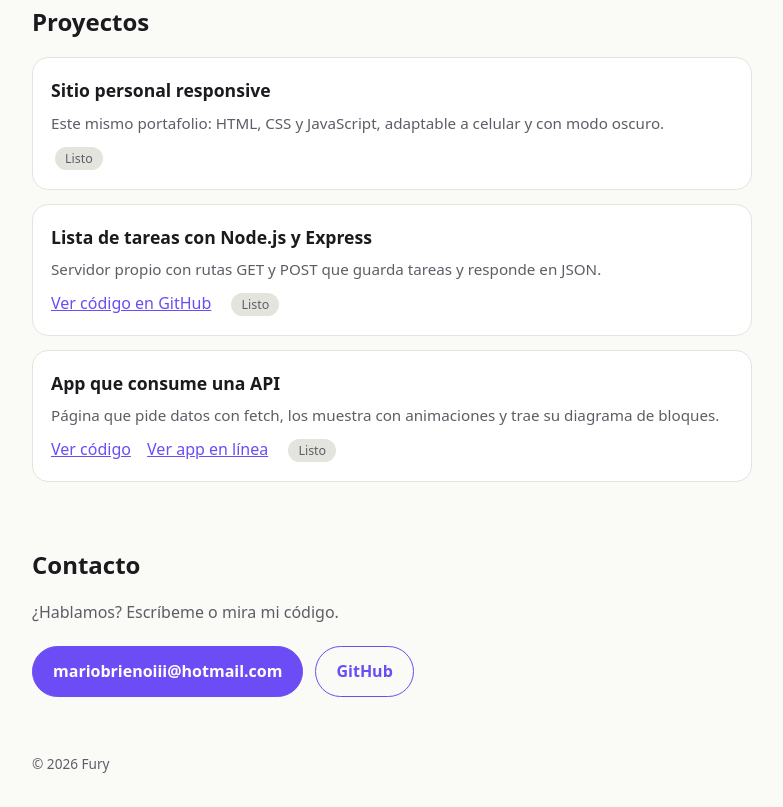
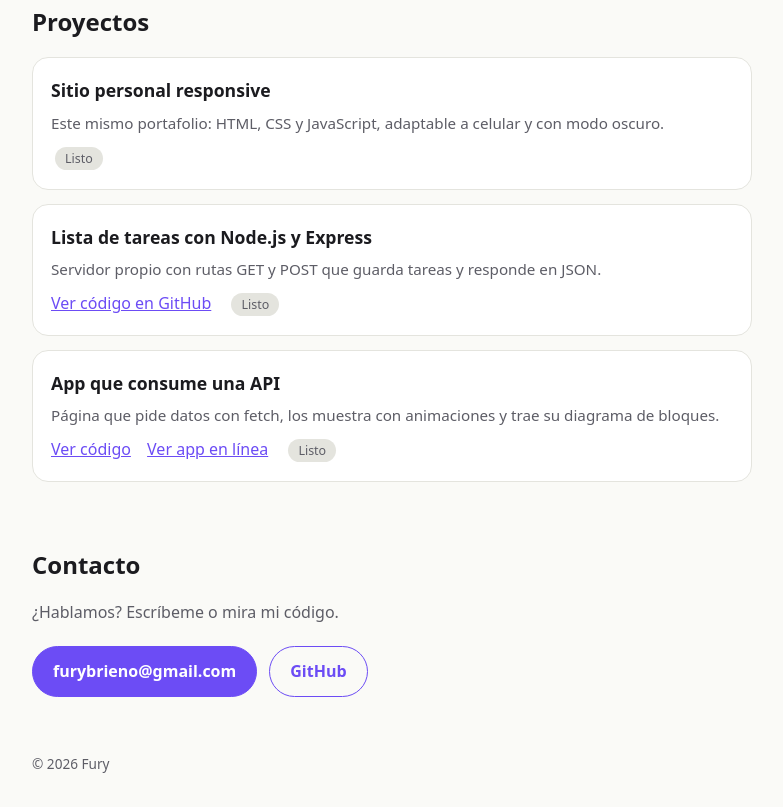
Before and after one commit to fury-libre/Portafolio, a plain HTML site: page index.html in a window 1280 px wide. Shown: the part 691-1498 px from the top of the page, without its empty margins (248-1031 px from the left). Drawn offline with Linux system fonts and the light colour scheme.

Commit message:
Cambio de correo

```diff
--- a/index.html
+++ b/index.html
@@ -100,7 +100,7 @@ a{color:var(--accent)}
     <h2>Contacto</h2>
     <p>¿Hablamos? Escríbeme o mira mi código.</p>
     <div class="btns">
-      <a class="btn primary" href="mailto:mariobrienoiii@hotmail.com">mariobrienoiii@hotmail.com</a>
+      <a class="btn primary" href="mailto:furybrieno@gmail.com">furybrieno@gmail.com</a>
       <a class="btn ghost" href="https://github.com/fury-libre">GitHub</a>
     </div>
   </section>
```
